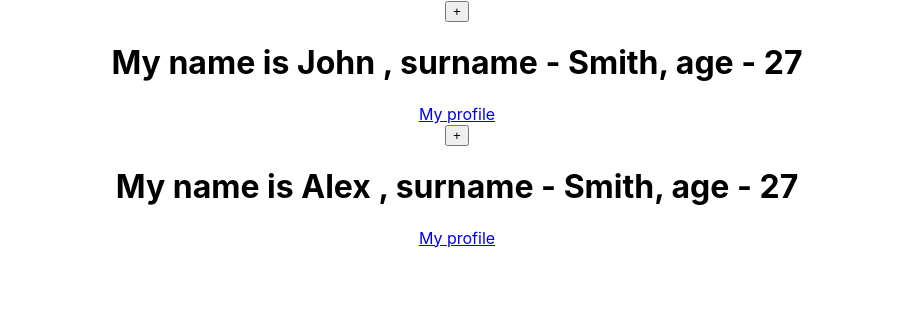
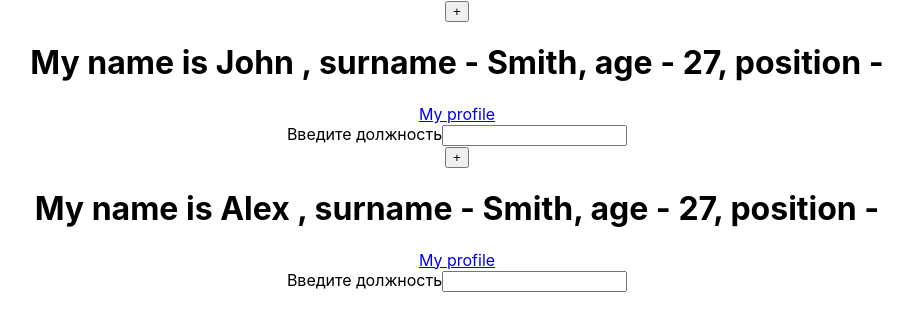
Before and after one commit to SergeyChudinov/Udemy-5-09, a React (Create React App) app in the folder my-app/: page / in a window 1280 px wide. Shown: the top 328 px of the page, without its empty margins (183-1096 px from the left). Built offline with nearby package versions, Linux system fonts and the light colour scheme.

Commit message:
Make lrsson-5-14

```diff
--- a/my-app/src/App.js
+++ b/my-app/src/App.js
@@ -1,4 +1,3 @@
-import logo from './logo.svg';
 import {Component} from 'react';
 import './App.css';
 
@@ -10,21 +9,39 @@
     super(props);
     this.state = {
       years: 27,
-      text: '+'
+      text: '+',
+      position: ''
     }
+    // this.nextYear = this.nextYear.bind(this)
   }
   nextYear = () => {
     this.setState(state => ({
       years: state.years + 1
     }))
   }
+  // nextYear() {
+  //   this.setState(state => ({
+  //     years: state.years + 1
+  //   }))
+  // }
+  commitInputChanges = (e, color) => {
+    this.setState({
+      position: e.target.value
+    })
+  }
   render() {
     const {name, surname, link} = this.props;
+    const {years, text, position} = this.state;
     return (
       <div>
-        <button onClick={this.nextYear}>{this.state.text}</button>
-        <h1>My name is {name} , surname - {surname}, age - {this.state.years} </h1>
+        {/* <button onClick={() => this.nextYear()}>{text}</button> */}
+        <button onClick={this.nextYear}>{text}</button>
+        <h1>My name is {name} , surname - {surname}, age - {years}, position - {position} </h1>
         <a href={link}>My profile</a>
+        <form>
+          <span>Введите должность</span>
+          <input type="text" onChange={(e) => this.commitInputChanges(e, 'some color')} />
+        </form>
       </div>
     )
   }
```
